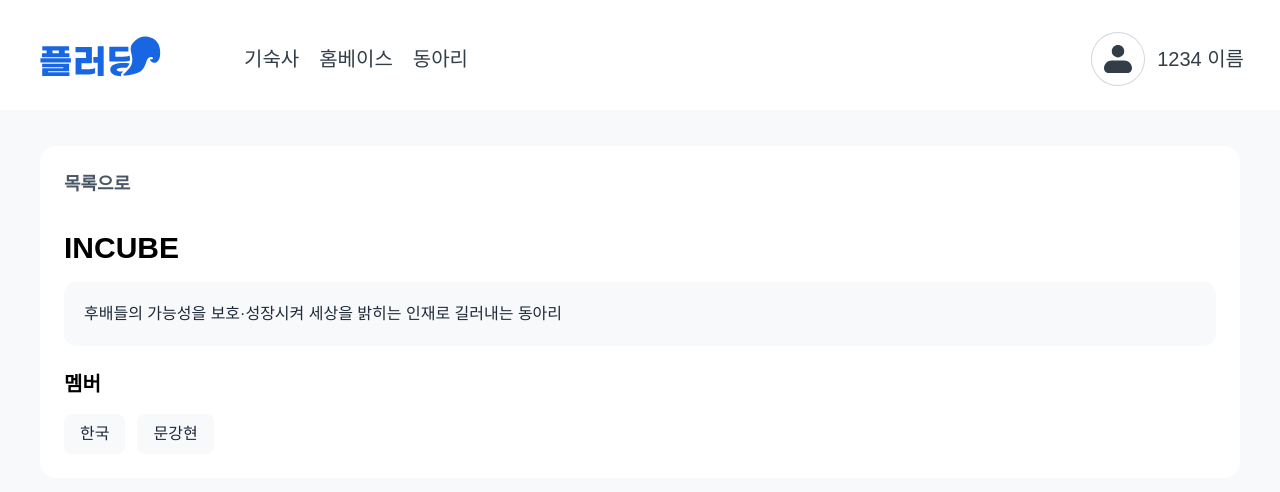
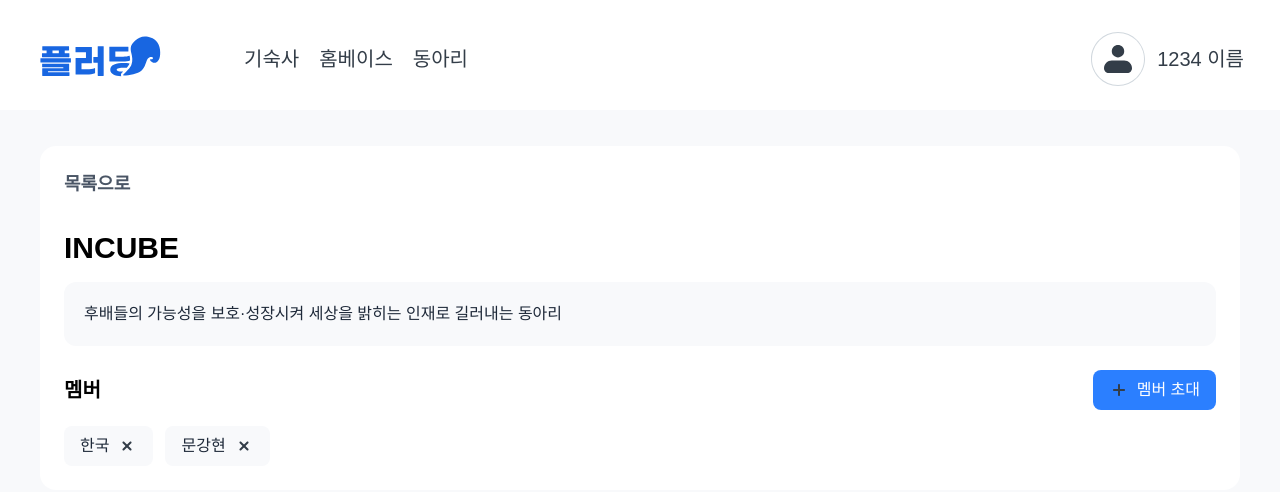
Before and after one commit to team-incube/Flooding-Frontend-Onboarding, a Next.js app: page /clubs/1 in a window 1280 px wide. Shown: the top 492 px of the page. Built offline with nearby package versions, Linux system fonts and the light colour scheme; data requests are answered from the project's data file; a web font is replaced by a local one.

Commit message:
refactor: ClubDetail을 FSD 구조에 맞게 리팩토링

```diff
--- a/src/views/club/ui/Club/ClubDetail.tsx
+++ b/src/views/club/ui/Club/ClubDetail.tsx
@@ -1,7 +1,10 @@
 "use client";
 import { useClubQuery } from "@/entities/club";
+import { AddMemberModal, RemoveMemberModal, MemberList } from "@/features/club";
 import Header from "@/widgets/header/ui";
 import Link from "next/link";
+import Plus from "@/shared/assets/icons/Plus";
+import { useState } from "react";
 
 interface ClubDetailProps {
   id: number;
@@ -9,6 +12,14 @@ interface ClubDetailProps {
 
 export default function ClubDetail({ id }: ClubDetailProps) {
   const { data: club } = useClubQuery(id);
+  const [showAdd, setShowAdd] = useState(false);
+  const [showDelete, setShowDelete] = useState(false);
+  const [targetMember, setTargetMember] = useState("");
+
+  const handleRemove = (name: string) => {
+    setTargetMember(name);
+    setShowDelete(true);
+  };
 
   if (!club) {
     return <div>동아리를 찾을 수 없습니다.</div>;
@@ -32,21 +43,36 @@ export default function ClubDetail({ id }: ClubDetailProps) {
             <p className="text-gray-800">{club.description}</p>
           </div>
           <div>
-            <h2 className="text-xl font-semibold mb-4">멤버</h2>
-            {club.members.length > 0 ? (
-              <div className="flex flex-wrap gap-3">
-                {club.members.map((member: string, index: number) => (
-                  <div key={index} className="bg-gray-50 rounded-lg px-4 py-2">
-                    <span className="text-gray-800">{member}</span>
-                  </div>
-                ))}
-              </div>
-            ) : (
-              <p className="text-gray-500">멤버가 없습니다.</p>
-            )}
+            <div className="flex justify-between items-center mb-4">
+              <h2 className="text-xl font-semibold">멤버</h2>
+              <button
+                onClick={() => setShowAdd(true)}
+                className="flex items-center gap-2 bg-blue-500 text-white px-4 py-2 rounded-lg"
+              >
+                <Plus />
+                <span>멤버 초대</span>
+              </button>
+            </div>
+            <MemberList members={club.members} onRemoveMember={handleRemove} />
           </div>
         </div>
       </div>
+
+      <AddMemberModal
+        isOpen={showAdd}
+        onClose={() => setShowAdd(false)}
+        club={club}
+      />
+
+      <RemoveMemberModal
+        isOpen={showDelete}
+        onClose={() => {
+          setShowDelete(false);
+          setTargetMember("");
+        }}
+        clubId={club.id}
+        memberName={targetMember}
+      />
     </div>
   );
 }
```
